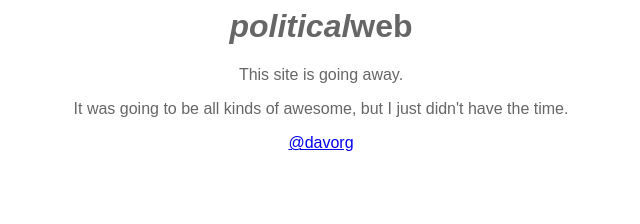
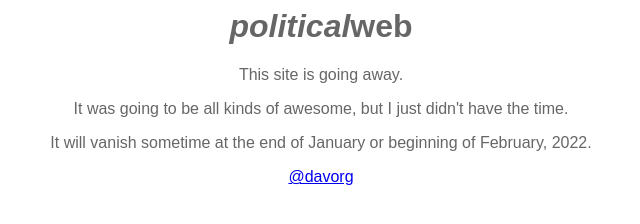
Before and after one commit to davorg/politicalweb, a plain HTML site: page docs/index.html in a window 1280 px wide. Shown: the whole page, without its empty margins (319-959 px from the left). Drawn offline with Linux system fonts and the light colour scheme.

Commit message:
Add closure dates

```diff
--- a/docs/index.html
+++ b/docs/index.html
@@ -15,6 +15,7 @@ h1, p {
 <h1><i>political</i>web</h1>
 <p>This site is going away.</p>
 <p>It was going to be all kinds of awesome, but I just didn't have the time.</p>
+<p>It will vanish sometime at the end of January or beginning of February, 2022.</p>
 <p><a href="https://twitter.com/davorg">@davorg</a></p>
 </body>
 </html>
```
